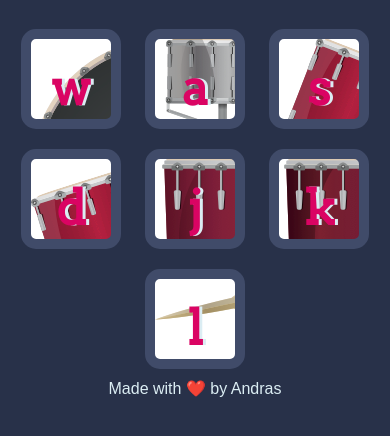
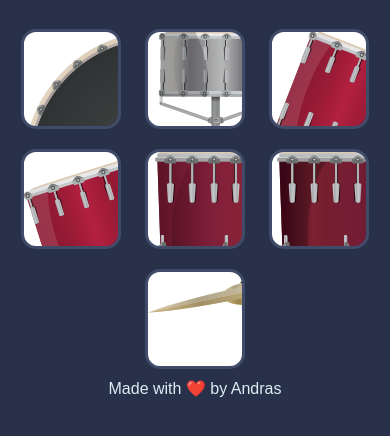
Before and after one commit to AndrasE/drum, a plain HTML site: page index.html in a window 390 px wide. Shown: the part 64-500 px from the top of the page. Drawn offline with Linux system fonts and the light colour scheme.

Commit message:
Update styles.css

```diff
--- a/styles.css
+++ b/styles.css
@@ -101,6 +101,8 @@ background: url(images/crash.png);
   .drum{
     width: 100px;
     height: 100px;
+    border: 3px solid #404B69;
+    font-size: 0%;
   }
 
 }
```
